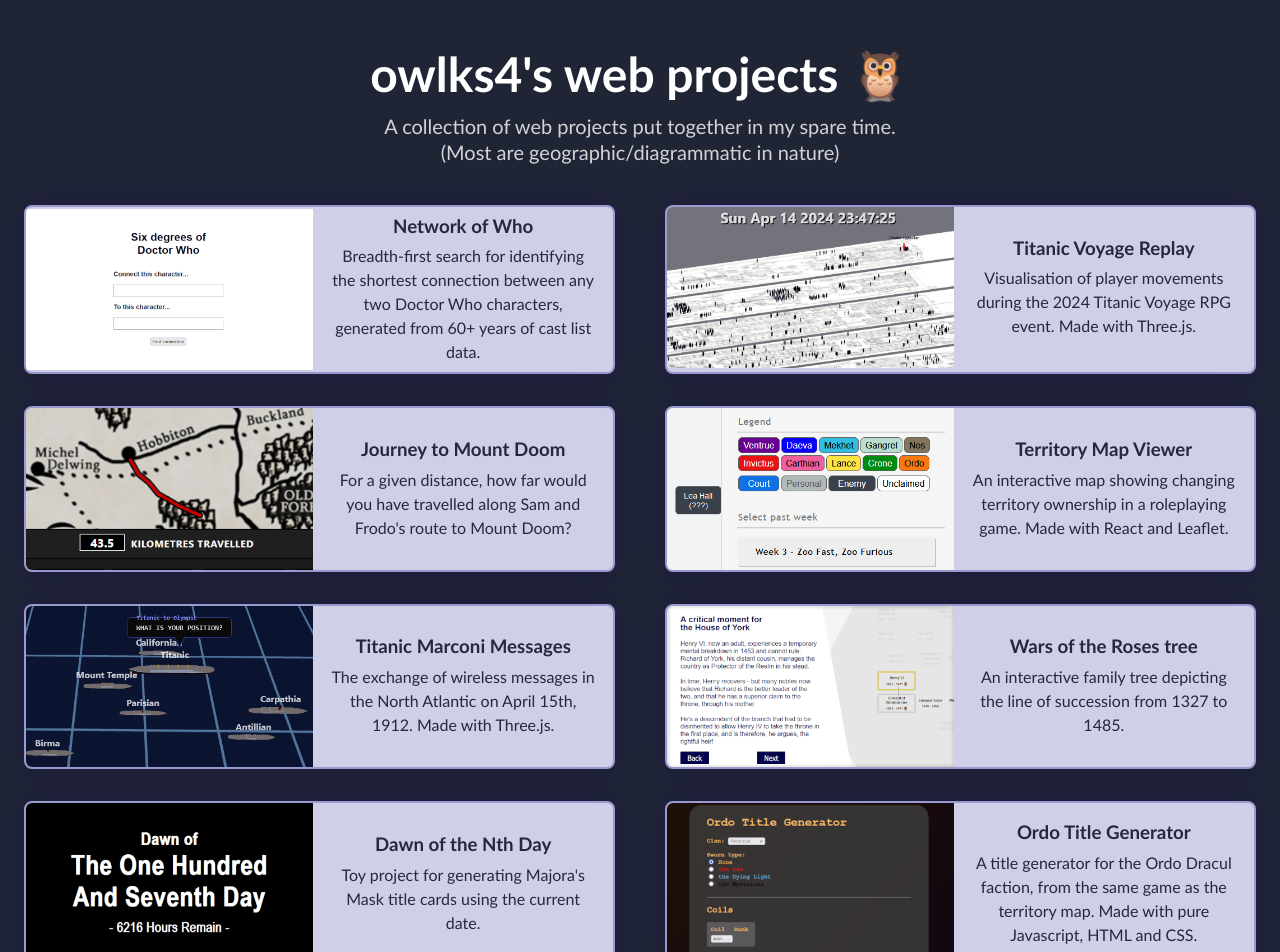
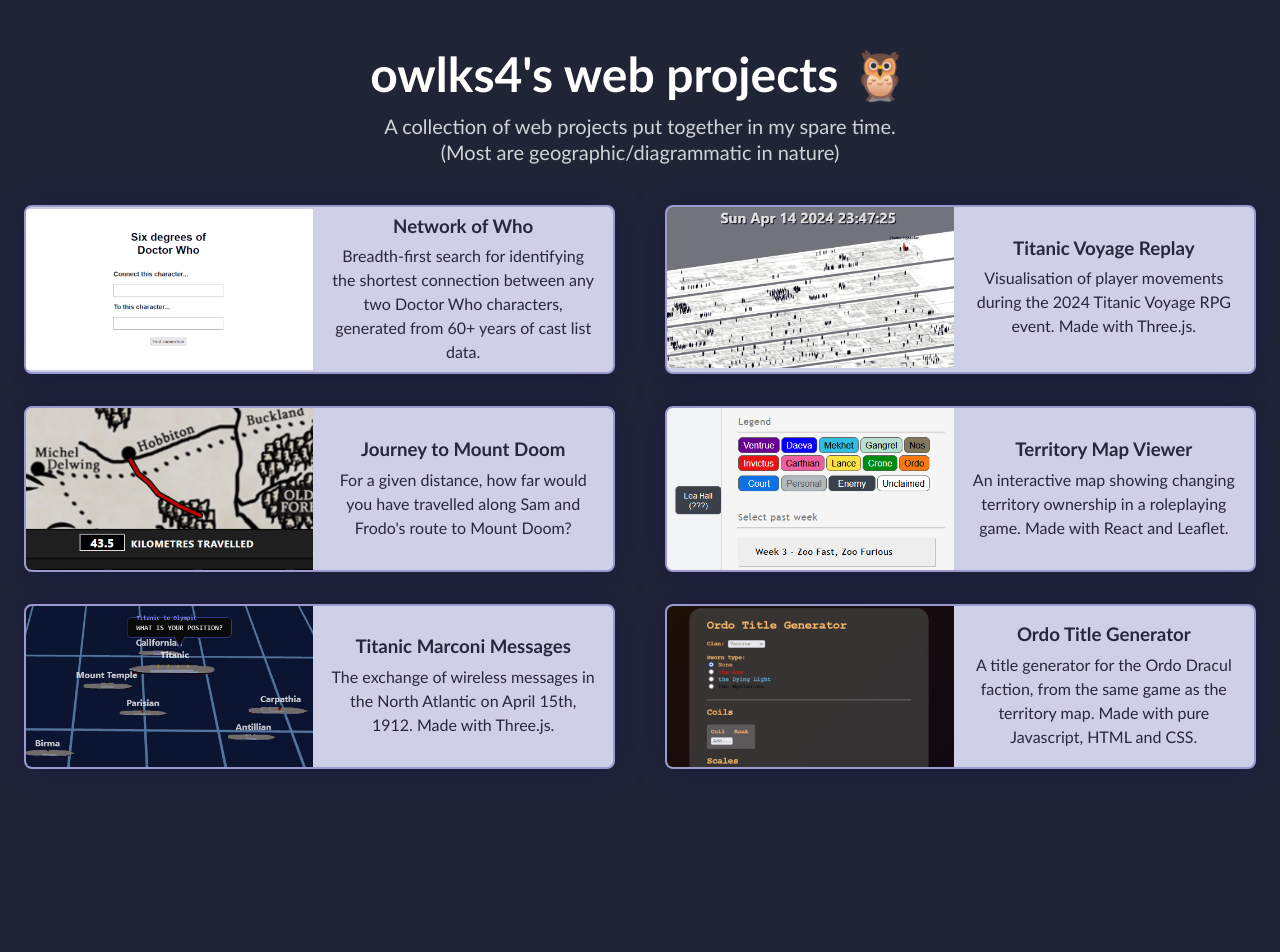
Before and after one commit to owlks4/owlks4.github.io, a React (Vite) app: page / in a window 1280 px wide. Shown: the top 952 px of the page. After the commit the page ends 801 px from the top, so only its background shows below. Built offline with nearby package versions, Linux system fonts and the light colour scheme.

Commit message:
Update cards

```diff
--- a/src/App.jsx
+++ b/src/App.jsx
@@ -45,16 +45,11 @@ class App extends Component {
                      imgSrc={ordoTitleGenerator}
                      description="A title generator for the Ordo Dracul faction, from the same game as the territory map. Made with pure Javascript, HTML and CSS."
                      />,
-                <Card cardName="Dawn of the Nth Day"
-                     cardLink="./dawn-of-the-nth-day/"
-                     imgSrc={dawnOfTheNthDay}
-                     description="Toy project for generating Majora's Mask title cards using the current date."
-                     />,
-                <Card cardName="Wars of the Roses tree"
+             /*   <Card cardName="Wars of the Roses tree"
                      cardLink="./wars-of-the-roses-tree/"
                      imgSrc={warsOfTheRosesTree}
                      description="An interactive family tree depicting the line of succession from 1327 to 1485."
-                 />,
+                 />,  */
                <Card cardName="Titanic Marconi Messages"
                      cardLink="./titanic-marconi-messages/"
                      imgSrc={titanicMarconiMap}
```
